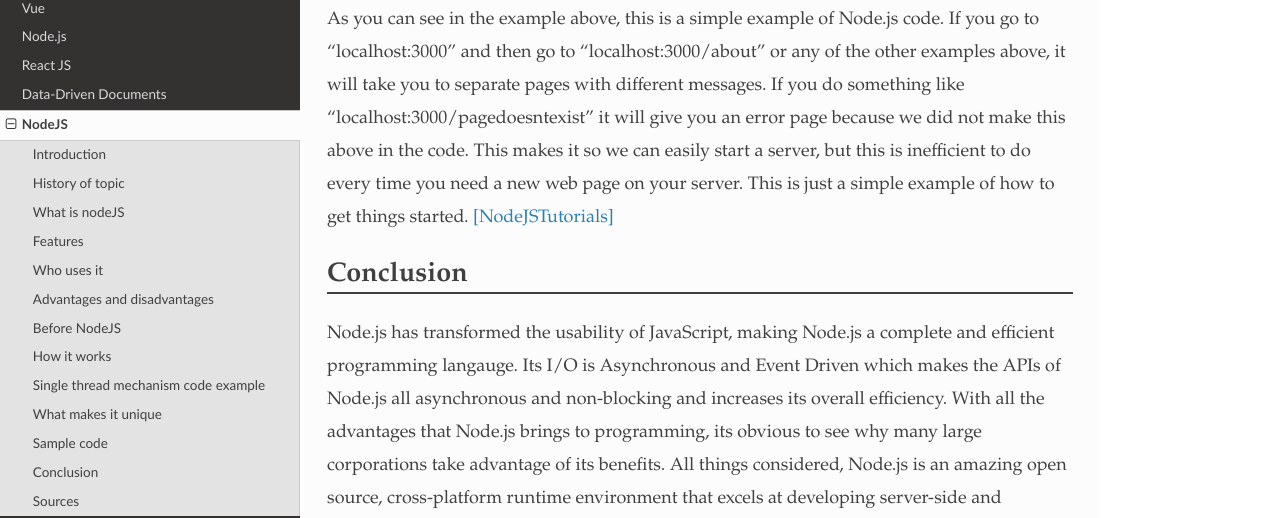
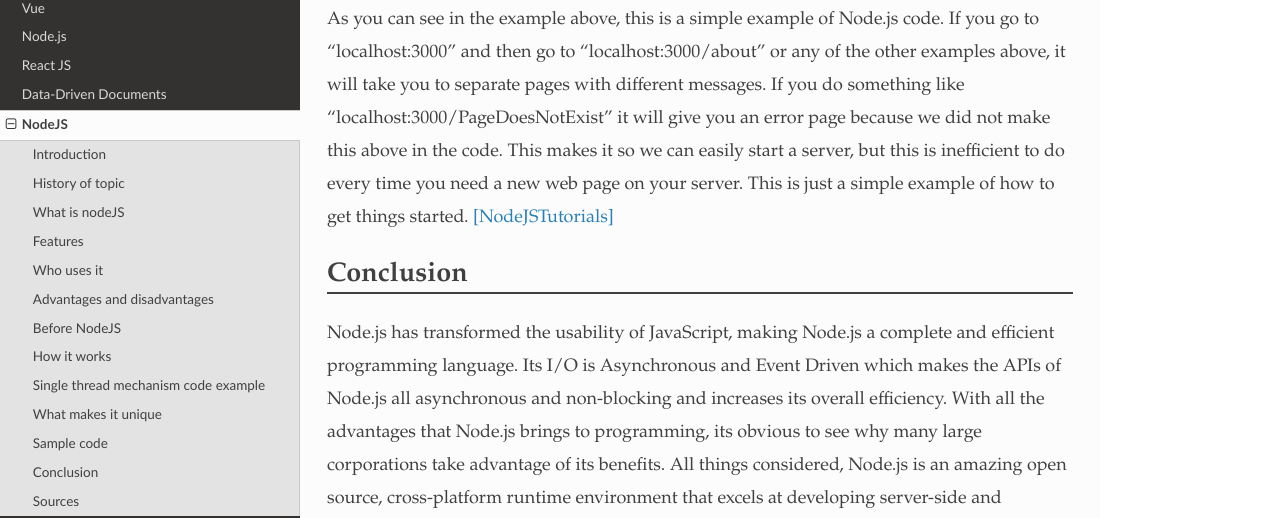
Before and after one commit to pvcraven/2019_spring_web_dev, a Sphinx documentation site: the page built from source/final/dille/index.rst, in a window 1280 px wide and 1400 px high, scrolled down 4580 px. Shown: the part 300-818 px from the top of the window. Built offline with Sphinx 7.4.7 and the Read the Docs theme 2.0.0, drawn with Linux system fonts in a browser that asks for light colours; some of the changed text lies outside the part shown.

Commit message:
CIS320 FINAL COMMIT

```diff
--- a/source/final/dille/index.rst
+++ b/source/final/dille/index.rst
@@ -197,7 +197,7 @@
 As you can see in the example above, this is a simple example of Node.js code.
 If you go to “localhost:3000” and then go to “localhost:3000/about” or any of
 the other examples above, it will take you to separate pages with different
-messages. If you do something like “localhost:3000/pagedoesntexist” it will
+messages. If you do something like “localhost:3000/PageDoesNotExist” it will
 give you an error page because we did not make this above in the code. This
 makes it so we can easily start a server, but this is inefficient to do every
 time you need a new web page on your server. This is just a simple example of
@@ -208,7 +208,7 @@
 ----------
 
 Node.js has transformed the usability of JavaScript, making Node.js a complete
-and efficient programming langauge. Its I/O is Asynchronous and Event Driven
+and efficient programming language. Its I/O is Asynchronous and Event Driven
 which makes the APIs of Node.js all asynchronous and non-blocking and increases
 its overall efficiency. With all the advantages that Node.js brings to programming,
 its obvious to see why many large corporations take advantage of its benefits.
```
Also changed, not shown: other parts of source/final/dille/index.rst (+2 -2 lines).
